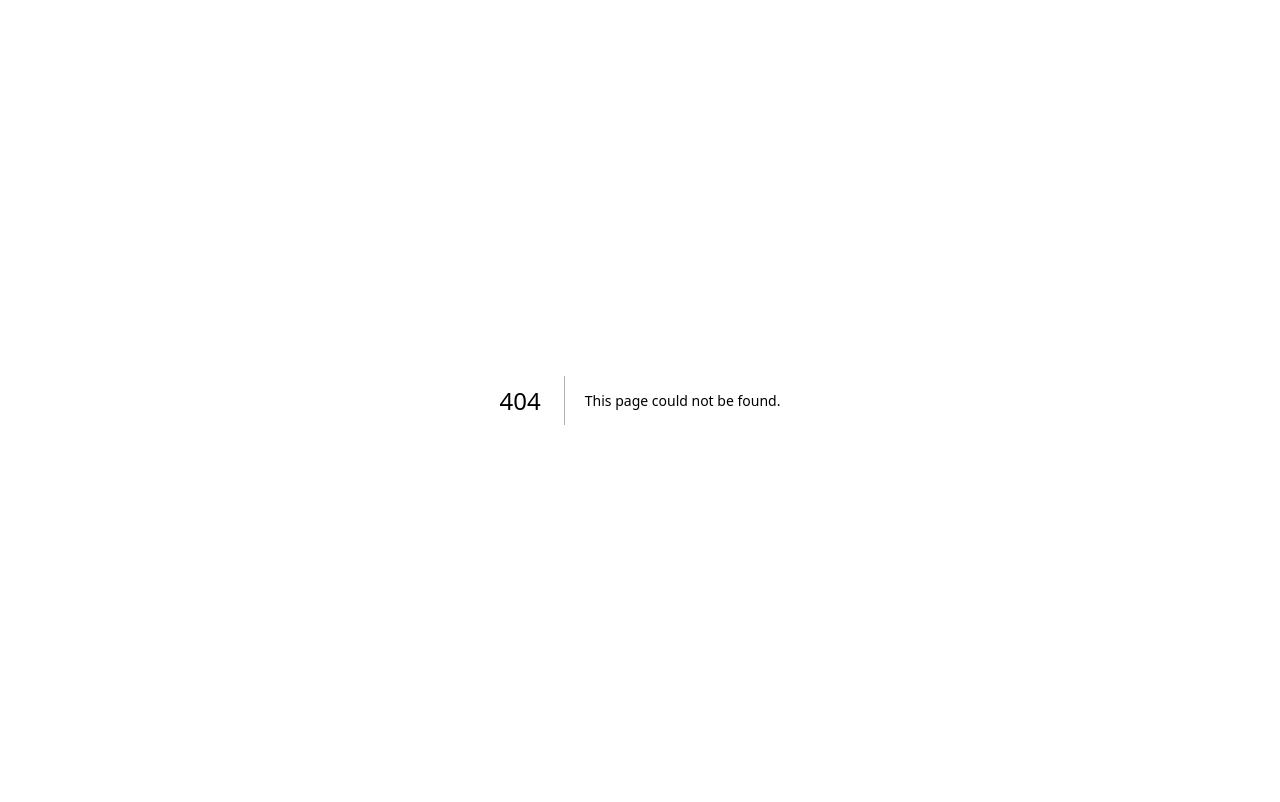
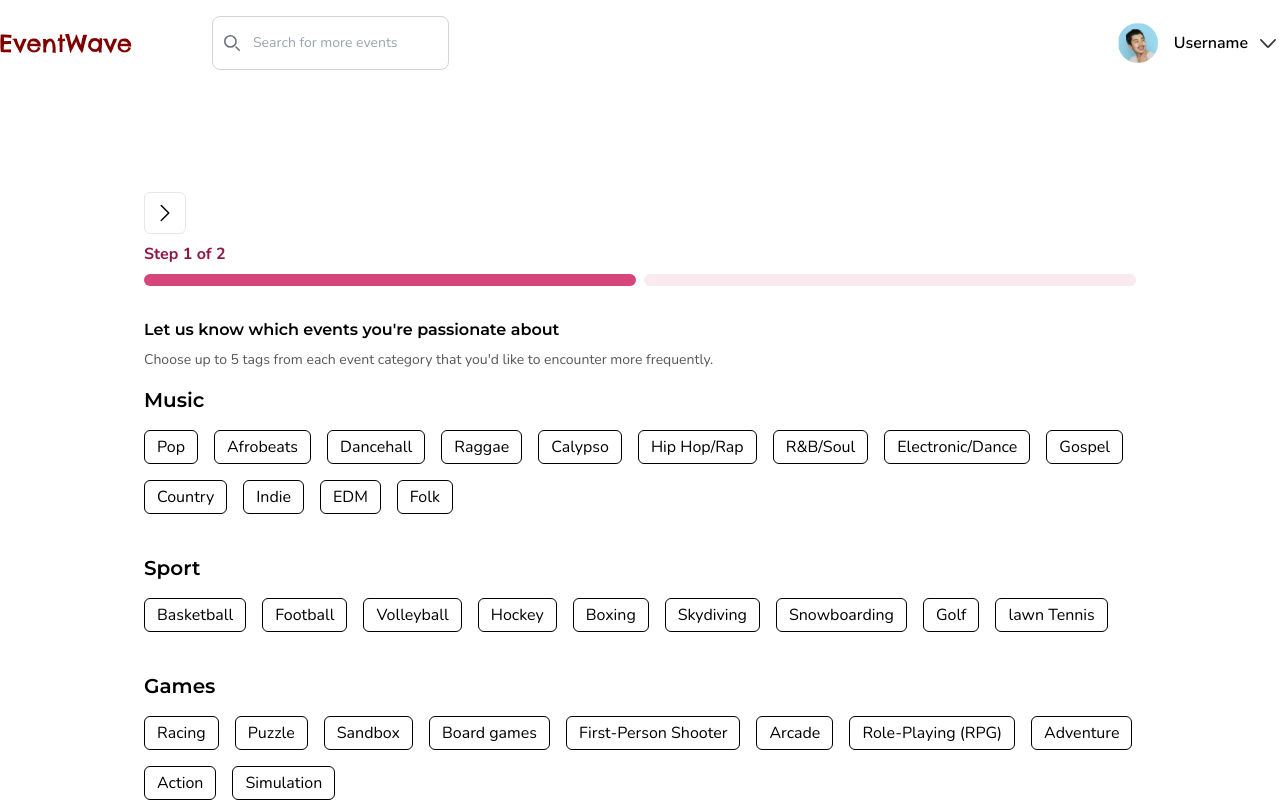
Before and after one commit to hngx-org/event, a Next.js app: page /onboarding in a window 1280 px wide. Before the commit this address had no page. Shown: the top 802 px of the page. Built offline with nearby package versions, Linux system fonts and the light colour scheme.

Commit message:
feat: portfolio page done

```diff
--- /dev/null
+++ b/components/Onboarding/index.tsx
@@ -0,0 +1,234 @@
+import React, {useState, useEffect} from "react";
+
+const OnboardingLayout: React.FC = () => {
+  const [categories, _] = useState<Record<string, string[]>>({
+    Music: [
+      "Pop",
+      "Afrobeats",
+      "Dancehall",
+      "Raggae",
+      "Calypso",
+      "Hip Hop/Rap",
+      "R&B/Soul",
+      "Electronic/Dance",
+      "Gospel",
+      "Country",
+      "Indie",
+      "EDM",
+      "Folk",
+    ],
+    Sport: [
+      "Basketball",
+      "Football",
+      "Volleyball",
+      "Hockey",
+      "Boxing",
+      "Skydiving",
+      "Snowboarding",
+      "Golf",
+      "lawn Tennis",
+    ],
+    Games: [
+      "Racing",
+      "Puzzle",
+      "Sandbox",
+      "Board games",
+      "First-Person Shooter",
+      "Arcade",
+      "Role-Playing (RPG)",
+      "Adventure",
+      "Action",
+      "Simulation",
+    ],
+    Tech: [
+      "Design",
+      "Programming",
+      "Web Development",
+      "Devops",
+      "Artificial Intelligence",
+      "Golang",
+      "SQL",
+      "JavaScript",
+      "Python",
+      "PHP",
+      "Elixir",
+      "Ethical Hacking",
+    ],
+  });
+
+  const [state, selectedState] = useState<string>("");
+  const [step, setStep] = useState<any>(1);
+  const [selected, setSelected] = useState<string[]>([]);
+
+  const handleSelected = (item: string): any => {
+    if (!selected.includes(item)) {
+      setSelected((prev) => [...prev, item]);
+    } else {
+      const updatedSelections = selected.filter((elem) => elem !== item);
+      setSelected(updatedSelections);
+    }
+  };
+
+  const handleSelectChange = (e: any) => {
+    selectedState(e.target.value);
+  };
+
+  const handleStep = (goTo: number) => {
+    setStep(goTo);
+  };
+
+  return (
+    <div className='mt-40 md:mt-24  max-w-7xl mx-auto px-4 xl:px-0 noSelect transition-all ease-out duration-1000'>
+      <div className='md:py-24 lg:px-36'>
+        <>
+          <div className='flex w-full justify-between mb-2'>
+            <div
+              className={`border rounded-md p-2 cursor-pointer ${
+                step === 1 ? "hidden" : "block"
+              }`}
+              onClick={() => handleStep(1)}
+            >
+              <svg
+                xmlns='http://www.w3.org/2000/svg'
+                fill='none'
+                viewBox='0 0 24 24'
+                stroke-width='1.5'
+                stroke='currentColor'
+                className='w-6 h-6'
+              >
+                <path
+                  stroke-linecap='round'
+                  stroke-linejoin='round'
+                  d='M15.75 19.5L8.25 12l7.5-7.5'
+                />
+              </svg>
+            </div>
+
+            <div
+              className={`border rounded-md p-2 cursor-pointer ${
+                step === 2 ? "hidden" : "block"
+              }`}
+              onClick={() => handleStep(2)}
+            >
+              <svg
+                xmlns='http://www.w3.org/2000/svg'
+                fill='none'
+                viewBox='0 0 24 24'
+                stroke-width='1.5'
+                stroke='currentColor'
+                className='w-6 h-6'
+              >
+                <path
+                  stroke-linecap='round'
+                  stroke-linejoin='round'
+                  d='M8.25 4.5l7.5 7.5-7.5 7.5'
+                />
+              </svg>
+            </div>
+          </div>
+
+          <p className='text-primary-400 font-sans font-bold mb-2'>
+            Step {step} of 2
+          </p>
+          <div className='w-full flex gap-x-2 mb-8'>
+            <div
+              className={` w-1/2 h-3 rounded-lg ${
+                step == 1 ? "bg-primary-200" : "bg-primary-50 "
+              }`}
+            >
+              {" "}
+            </div>
+            <div
+              className={`w-1/2 h-3 rounded-lg ${
+                step == "2" ? "bg-primary-200" : "bg-primary-50"
+              }`}
+            >
+              {" "}
+            </div>
+          </div>
+          {step == 1 ? (
+            <>
+              <p className='font-semibold font-montserrat mb-2'>
+                Let us know which events you&apos;re passionate about
+              </p>
+              <p className='text-grey-300 text-sm mb-4'>
+                Choose up to 5 tags from each event category that you&apos;d
+                like to encounter more frequently.
+              </p>
+
+              <div>
+                {Object.keys(categories).map((item: any, idx) => {
+                  return (
+                    <div key={idx} className='mb-10'>
+                      <p className='mb-4 font-montserrat font-semibold text-xl'>
+                        {item}
+                      </p>
+
+                      <div className='flex flex-wrap gap-4'>
+                        {categories[item].map((elem: string, idx: number) => {
+                          return (
+                            <button
+                              disabled={
+                                selected.length === 5 &&
+                                !selected.includes(elem)
+                              }
+                              key={idx}
+                              onClick={() => handleSelected(elem)}
+                              className={`rounded-md border border-black px-3 py-1 ${
+                                selected.includes(elem)
+                                  ? "bg-primary-300 text-white border-0"
+                                  : ""
+                              } ${
+                                selected.length === 5
+                                  ? "cursor-not-allowed"
+                                  : "cursor-default"
+                              }`}
+                            >
+                              {elem}
+                            </button>
+                          );
+                        })}
+                      </div>
+                    </div>
+                  );
+                })}
+              </div>
+            </>
+          ) : (
+            <div>
+              <p className='font-montserrat font-semibold text-lg mb-4'>
+                Select your preferred outing location, we&apos;ll keep it on
+                record for you
+              </p>
+              <p className='mb-4'>Choose or enter location</p>
+
+              <select
+                className='w-full border-b pb-2 border-black focus:outline-none'
+                onChange={handleSelectChange}
+              >
+                <option className='text-[#9CA3AF]'>Select your state</option>
+                {[
+                  "Lagos",
+                  "Abuja",
+                  "Edo",
+                  "Kaduna",
+                  "Jos",
+                  "Benin",
+                  "kogi",
+                ].map((item, idx) => {
+                  return (
+                    <option key={idx} value={item}>
+                      {item}
+                    </option>
+                  );
+                })}
+              </select>
+            </div>
+          )}
+        </>
+      </div>
+    </div>
+  );
+};
+
+export default OnboardingLayout;
--- a/components/web/FAQ/index.tsx
+++ b/components/web/FAQ/index.tsx
@@ -6,12 +6,12 @@ const FAQs = [
   {
     question: "How do I register?",
     answer:
-      "Lorem ipsum dolor sit amet consectetur, adipisicing elit. Odio, harum! Facilis doloribus aspernatur, cupiditate amet, ipsa aliquam reprehenderit nostrum minus expedita temporibus deleniti ea vitae. Explicabo laboriosam non sequi laudantium fugiat dolorem deleniti quas tempore. Pariatur magnam hic aliquid tempora quae ex minima culpa nobis molestias architecto? Beatae, hic? Voluptatum.",
+      "Lorem ipsum dolor sit amet consectetur, adipisicing elit. Odio, harum! Facilis doloribus aspernatur, culpa nobis molestias architecto? Beatae, hic? Voluptatum.",
   },
   {
     question: "How do I join an event?",
     answer:
-      "Lorem ipsum dolor sit amet consectetur, adipisicing elit. Odio, harum! Facilis doloribus aspernatur, cupiditate amet, ipsa aliquam reprehenderit nostrum minus expedita temporibus deleniti ea vitae. Explicabo laboriosam non sequi laudantium fugiat dolorem deleniti quas tempore. Pariatur magnam hic aliquid tempora quae ex minima culpa nobis molestias architecto? Beatae, hic? Voluptatum.",
+      "Lorem ipsum dolor sit amet consectetur, adipisicing elit.fugiat dolorem deleniti quas tempore. Pariatur magnam hic aliquid tempora quae ex minima culpa nobis molestias architecto? Beatae, hic? Voluptatum.",
   },
   {
     question: "How can I create an event?",
@@ -30,9 +30,10 @@ const FAQs = [
 ];
 
 const FAQ = () => {
-  const [currentItem, setCurrentItem] = useState(0);
+  const [currentItem, setCurrentItem] = useState(-1);
+
   const toggleShow = (idx: number) => {
-    setCurrentItem(idx);
+    setCurrentItem((prevIdx) => (prevIdx === idx ? -1 : idx));
   };
 
   return (
@@ -46,11 +47,8 @@ const FAQ = () => {
         <hr className='mb-4' />
         {FAQs.map((item, idx) => {
           return (
-            <>
-              <div
-                key={idx}
-                className='flex justify-between mb-3 px-2 transition-all ease-in-out duration-[2000]'
-              >
+            <div key={idx}>
+              <div className='flex justify-between mb-3 px-2 transition-all ease-out duration-800'>
                 <h5>{item.question}</h5>
                 <PlusIcon
                   className='w-5 cursor-pointer'
@@ -60,15 +58,14 @@ const FAQ = () => {
               <div
                 className={`px-2 mb-2 transition-all transform ${
                   idx === currentItem
-                    ? "h-auto translate-y-0"
-                    : "h-0 -translate-y-3 overflow-hidden"
+                    ? "h-auto translate-y-0 opacity-100"
+                    : "h-0 -translate-y-3 opacity-0 overflow-hidden"
                 }`}
               >
                 {item.answer}
               </div>
-
               <hr className='mb-3' />
-            </>
+            </div>
           );
         })}
       </div>
--- a/components/web/NewsLetter/index.tsx
+++ b/components/web/NewsLetter/index.tsx
@@ -25,7 +25,7 @@ const NewsLetter = () => {
           placeholder='Enter email address'
         />
         <button
-          className='bg-red rounded-md px-6 text-center'
+          className='bg-primary-400 rounded-md px-6 text-center'
           onClick={() => {
             console.log(email);
           }}
--- /dev/null
+++ b/pages/onboarding/index.tsx
@@ -0,0 +1,16 @@
+import DashboardHeader from "@/components/Dashboard/Dashboardheader";
+import OnboardingLayout from "@/components/Onboarding/index";
+import Footer from "@/components/web/footer";
+import React from "react";
+
+const Onboarding = () => {
+  return (
+    <>
+      <DashboardHeader />
+      <OnboardingLayout />
+      <Footer />
+    </>
+  );
+};
+
+export default Onboarding;
--- a/styles/globals.css
+++ b/styles/globals.css
@@ -6,6 +6,15 @@
 @tailwind utilities;
 
 .card {
-    display: grid;
-    grid-template-columns: auto auto auto;
+  display: grid;
+  grid-template-columns: auto auto auto;
 }
+.noSelect {
+  -webkit-tap-highlight-color: transparent;
+  -webkit-touch-callout: none;
+  -webkit-user-select: none;
+  -khtml-user-select: none;
+  -moz-user-select: none;
+  -ms-user-select: none;
+  user-select: none;
+}
```
